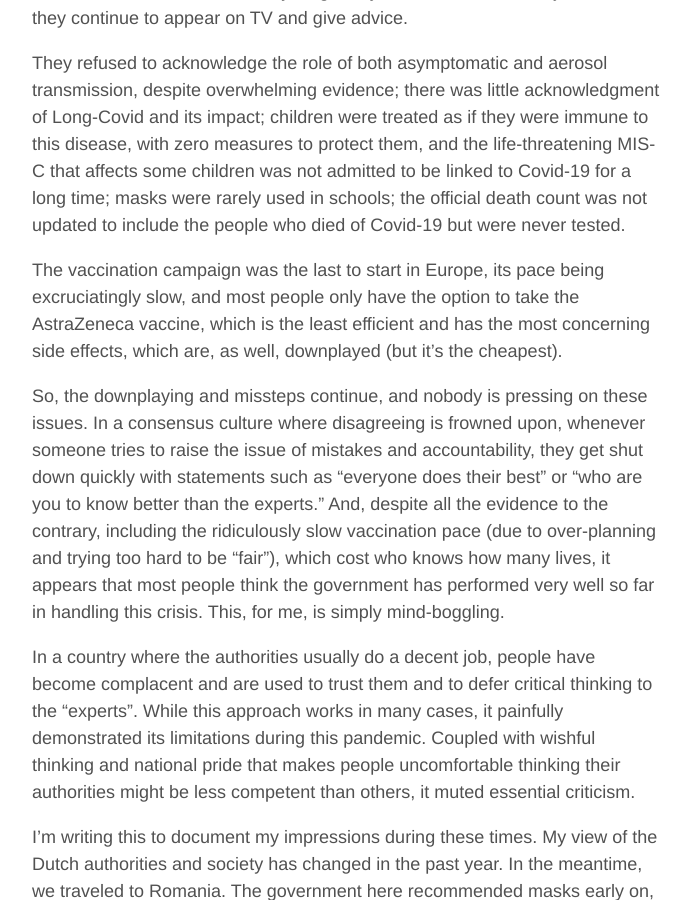
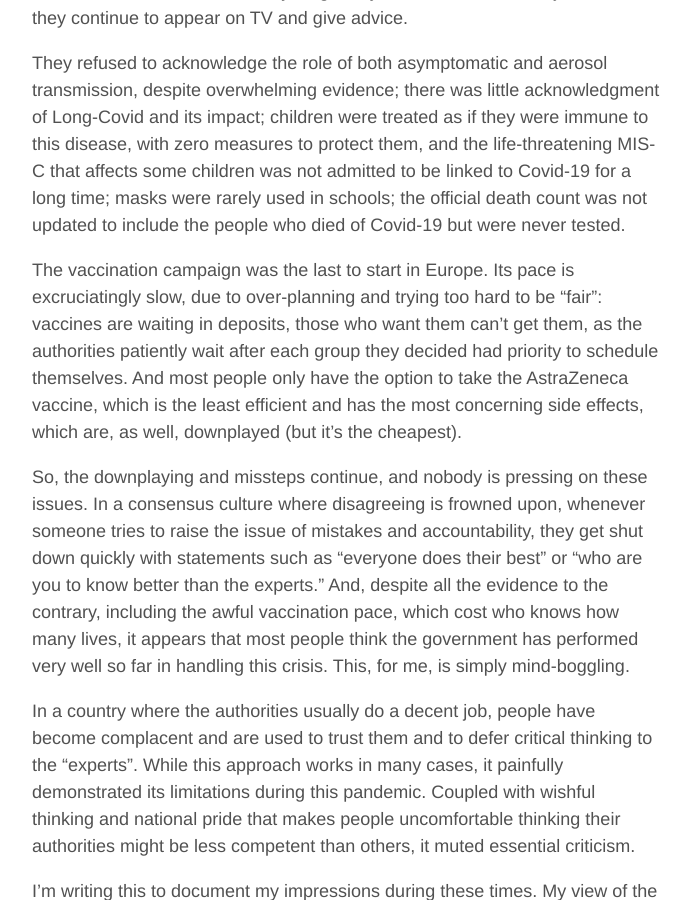
Before and after one commit to aoghina/aoghina.github.io, a Jekyll site: the page built from _posts/2021-03-30-the-intelligent-lockdown.md, in a window 1280 px wide and 900 px high, scrolled down 2075 px. Shown: the whole window, without its empty margins (293-983 px from the left). Built offline with Jekyll 4.4.1, drawn with Linux system fonts in a browser that asks for light colours; comment, search, counter and statistics services are not loaded.

Commit message:
Update itel loc

```diff
--- a/_posts/2021-03-30-the-intelligent-lockdown.md
+++ b/_posts/2021-03-30-the-intelligent-lockdown.md
@@ -29,9 +29,9 @@ There was an eery sense of blind trust and obedience in the air. In a secularize
 
 They refused to acknowledge the role of both asymptomatic and aerosol transmission, despite overwhelming evidence; there was little acknowledgment of Long-Covid and its impact; children were treated as if they were immune to this disease, with zero measures to protect them, and the life-threatening MIS-C that affects some children was not admitted to be linked to Covid-19 for a long time; masks were rarely used in schools; the official death count was not updated to include the people who died of Covid-19 but were never tested.
 
-The vaccination campaign was the last to start in Europe, its pace being excruciatingly slow, and most people only have the option to take the AstraZeneca vaccine, which is the least efficient and has the most concerning side effects, which are, as well, downplayed (but it's the cheapest).
+The vaccination campaign was the last to start in Europe. Its pace is excruciatingly slow, due to over-planning and trying too hard to be "fair": vaccines are waiting in deposits, those who want them can't get them, as the authorities patiently wait after each group they decided had priority to schedule themselves. And most people only have the option to take the AstraZeneca vaccine, which is the least efficient and has the most concerning side effects, which are, as well, downplayed (but it's the cheapest).
 
-So, the downplaying and missteps continue, and nobody is pressing on these issues. In a consensus culture where disagreeing is frowned upon, whenever someone tries to raise the issue of mistakes and accountability, they get shut down quickly with statements such as "everyone does their best" or "who are you to know better than the experts." And, despite all the evidence to the contrary, including the ridiculously slow vaccination pace (due to over-planning and trying too hard to be "fair"), which cost who knows how many lives, it appears that most people think the government has performed very well so far in handling this crisis. This, for me, is simply mind-boggling.
+So, the downplaying and missteps continue, and nobody is pressing on these issues. In a consensus culture where disagreeing is frowned upon, whenever someone tries to raise the issue of mistakes and accountability, they get shut down quickly with statements such as "everyone does their best" or "who are you to know better than the experts." And, despite all the evidence to the contrary, including the awful vaccination pace, which cost who knows how many lives, it appears that most people think the government has performed very well so far in handling this crisis. This, for me, is simply mind-boggling.
 
 In a country where the authorities usually do a decent job, people have become complacent and are used to trust them and to defer critical thinking to the "experts". While this approach works in many cases, it painfully demonstrated its limitations during this pandemic. Coupled with wishful thinking and national pride that makes people uncomfortable thinking their authorities might be less competent than others, it muted essential criticism.
 
```
